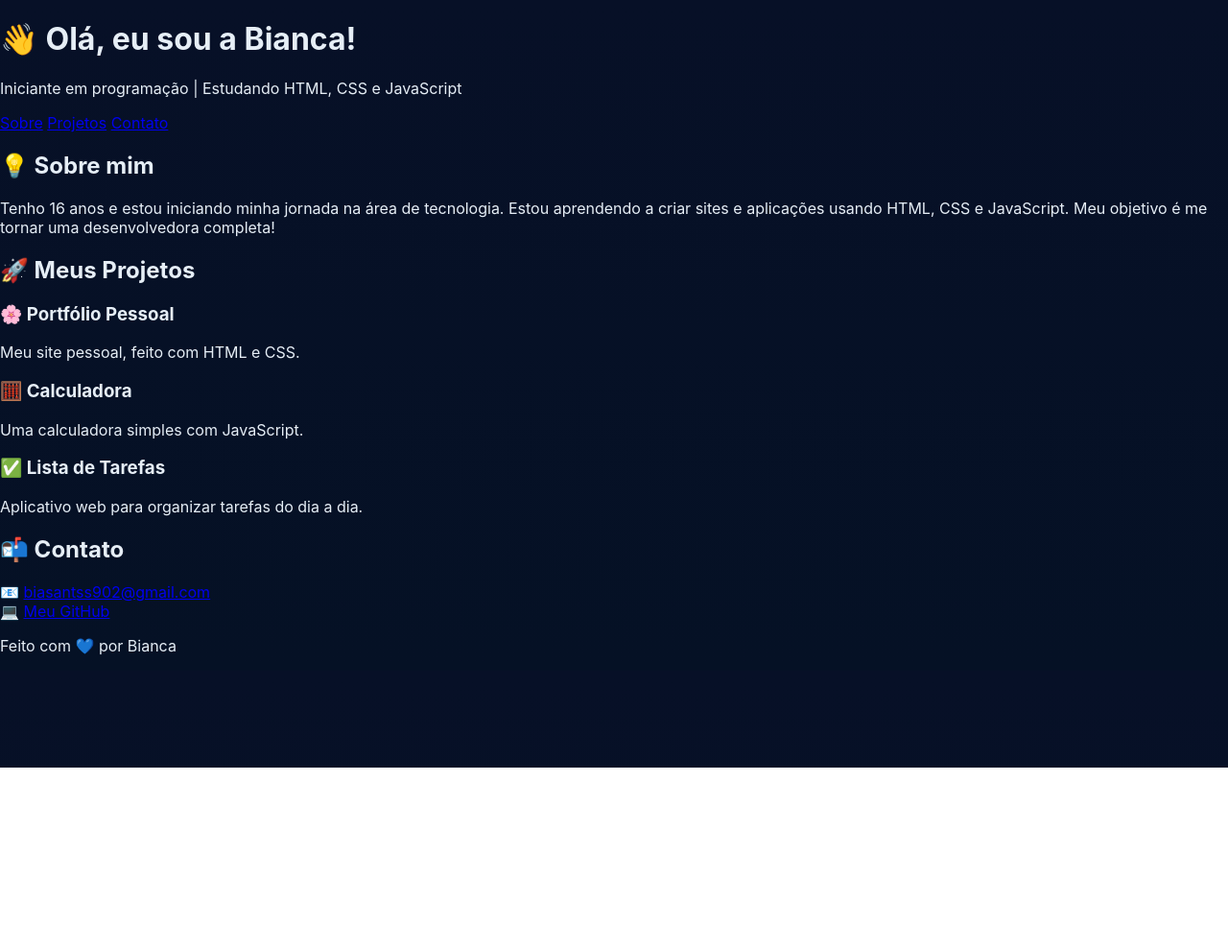
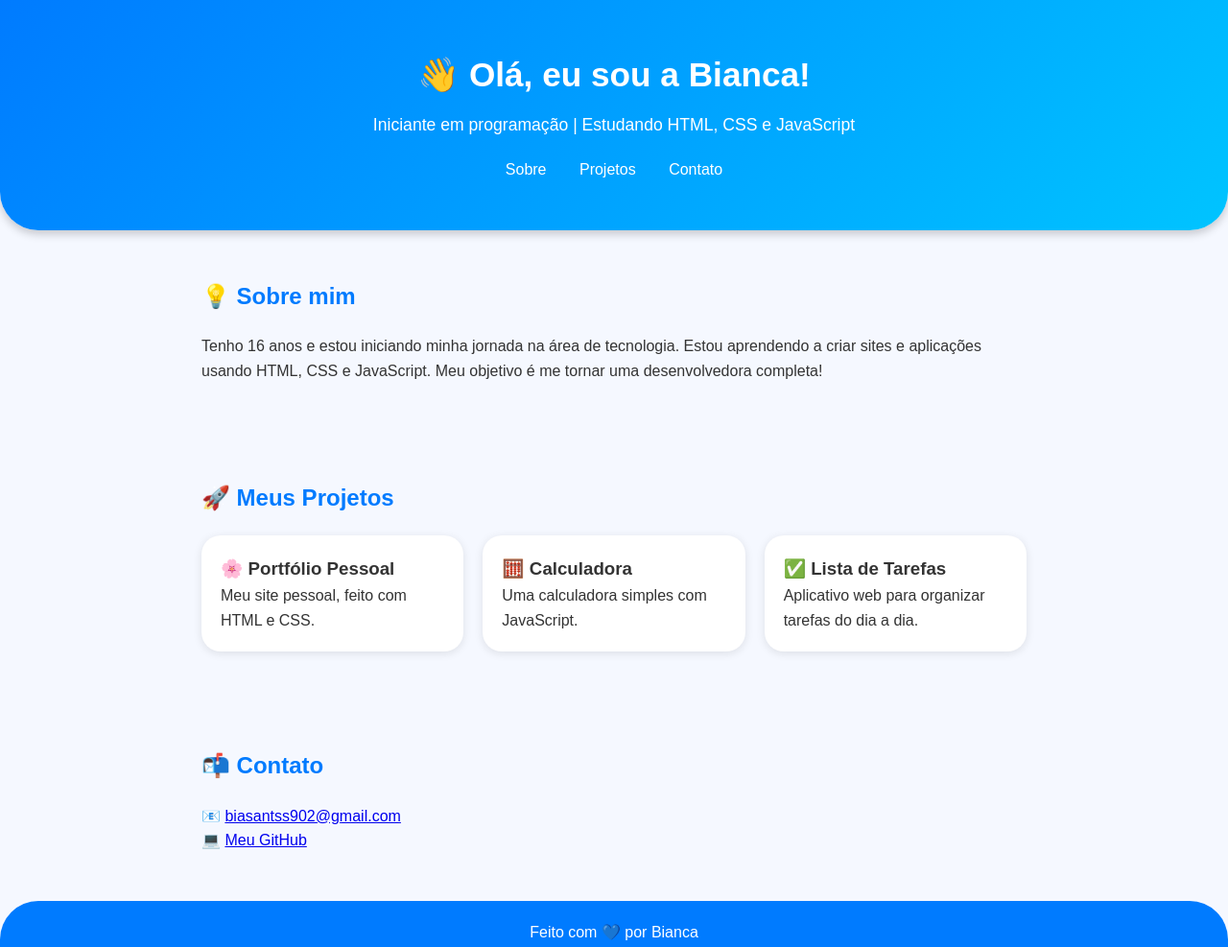
Before and after one commit to Bianca-pt21/bia, a plain HTML site: page index.html in a window 1280 px wide. Shown: the whole page at 96% size. Before the commit the page ends 800 px from the top, so only its background shows below. Drawn offline with Linux system fonts and the light colour scheme.

Commit message:
Update styles.css

```diff
--- a/css/styles.css
+++ b/css/styles.css
@@ -1,59 +1,86 @@
-:root{
-  --azul:#1e6fb9;
-  --bg:#071027;
-  --card:#0f1b2a;
-  --muted:#9fb2d0;
-  --glass: rgba(255,255,255,0.03);
+* {
+  margin: 0;
+  padding: 0;
+  box-sizing: border-box;
+  font-family: "Poppins", sans-serif;
 }
-*{box-sizing:border-box}
-body{margin:0;font-family:Inter,system-ui,Arial;background:linear-gradient(180deg,var(--bg),#051125);color:#e6eef6}
-.container{max-width:1100px;margin:0 auto;padding:28px}
-.skip{position:absolute;left:-9999px}
-.topbar{background:transparent;padding:12px 0}
-.top-inner{display:flex;align-items:center;justify-content:space-between}
-.brand{display:flex;align-items:center;gap:12px}
-.logo{width:46px;height:46px;border-radius:10px}
-.brand-name{font-weight:800;display:block}
-.brand-role{font-size:12px;color:var(--muted)}
-.nav a{color:var(--muted);margin-left:14px;text-decoration:none}
-.nav .btn.small{padding:8px 12px;border-radius:8px}
 
-/* HERO */
-.hero{position:relative;min-height:360px;display:flex;align-items:center}
-.hero-bg{position:absolute;inset:0;background-image:url('../assets/banner.png');background-size:cover;background-position:center right;filter:brightness(.6);z-index:0}
-.hero-grid{position:relative;display:grid;grid-template-columns:1fr 420px;gap:24px;align-items:center}
-.hero-content{z-index:2}
-.name{font-size:44px;margin:0}
-.lead{color:var(--muted);margin-top:6px;font-size:18px}
-.hero-desc{margin-top:12px;color:#cfe6ff;max-width:640px}
-.hero-actions{margin-top:18px}
-.banner-img{width:100%;border-radius:12px;box-shadow:0 18px 40px rgba(2,6,23,0.6)}
+body {
+  background-color: #f5f8ff;
+  color: #333;
+  line-height: 1.6;
+}
 
-.btn{display:inline-block;padding:10px 16px;border-radius:10px;background:var(--azul);color:#fff;text-decoration:none;font-weight:700}
-.btn.ghost{background:transparent;border:1px solid rgba(255,255,255,0.06);color:var(--muted)}
+header {
+  background: linear-gradient(135deg, #007bff, #00c4ff);
+  color: white;
+  text-align: center;
+  padding: 50px 20px;
+  border-bottom-left-radius: 40px;
+  border-bottom-right-radius: 40px;
+  box-shadow: 0 4px 10px rgba(0, 0, 0, 0.2);
+}
 
-/* ABOUT */
-.about-grid{display:grid;grid-template-columns:1fr 280px;gap:24px;align-items:start}
-.about-card{background:var(--card);padding:18px;border-radius:12px}
-.profile{width:100%;border-radius:10px}
-.skill-list{display:flex;flex-wrap:wrap;gap:8px;margin-top:10px}
-.skill-list span{background:var(--glass);padding:6px 10px;border-radius:999px;font-weight:700}
+header h1 {
+  font-size: 2.2rem;
+  margin-bottom: 10px;
+}
 
-/* PROJECTS */
-.grid{display:grid;grid-template-columns:repeat(auto-fit,minmax(260px,1fr));gap:18px}
-.card{background:linear-gradient(180deg,rgba(255,255,255,0.02),rgba(255,255,255,0.01));padding:0;border-radius:12px;overflow:hidden;border:1px solid rgba(255,255,255,0.03);transition:transform .18s ease}
-.card:hover{transform:translateY(-6px)}
-.card img{width:100%;height:160px;object-fit:cover}
-.card-body{padding:14px}
-.small-link{display:inline-block;margin-top:10px;color:var(--azul);text-decoration:none;font-weight:700}
+header p {
+  font-size: 1.1rem;
+}
 
-/* CONTACT */
-.contact-grid{display:grid;grid-template-columns:1fr 360px;gap:20px}
-.contact-form label{display:block;color:var(--muted);margin-bottom:8px}
-.contact-form input,.contact-form textarea{width:100%;padding:10px;border-radius:8px;background:rgba(255,255,255,0.03);border:1px solid rgba(255,255,255,0.03);color:inherit}
+nav {
+  margin-top: 20px;
+}
 
-.site-footer{padding:28px 0;text-align:center;color:var(--muted);border-top:1px solid rgba(255,255,255,0.02)}
+nav a {
+  color: white;
+  text-decoration: none;
+  margin: 0 15px;
+  font-weight: 500;
+  transition: opacity 0.3s;
+}
 
-/* responsive */
-@media(max-width:980px){.hero-grid{grid-template-columns:1fr}.about-grid{grid-template-columns:1fr}.contact-grid{grid-template-columns:1fr}}
-@media(max-width:520px){.name{font-size:34px}}
+nav a:hover {
+  opacity: 0.7;
+}
+
+section {
+  padding: 50px 20px;
+  max-width: 900px;
+  margin: auto;
+}
+
+h2 {
+  color: #007bff;
+  margin-bottom: 20px;
+}
+
+.projetos-container {
+  display: grid;
+  grid-template-columns: repeat(auto-fit, minmax(250px, 1fr));
+  gap: 20px;
+}
+
+.projeto {
+  background: white;
+  border-radius: 20px;
+  padding: 20px;
+  box-shadow: 0 2px 10px rgba(0, 0, 0, 0.1);
+  transition: transform 0.3s, box-shadow 0.3s;
+}
+
+.projeto:hover {
+  transform: translateY(-5px);
+  box-shadow: 0 4px 15px rgba(0, 0, 0, 0.2);
+}
+
+footer {
+  background-color: #007bff;
+  color: white;
+  text-align: center;
+  padding: 20px;
+  border-top-left-radius: 40px;
+  border-top-right-radius: 40px;
+}
```
